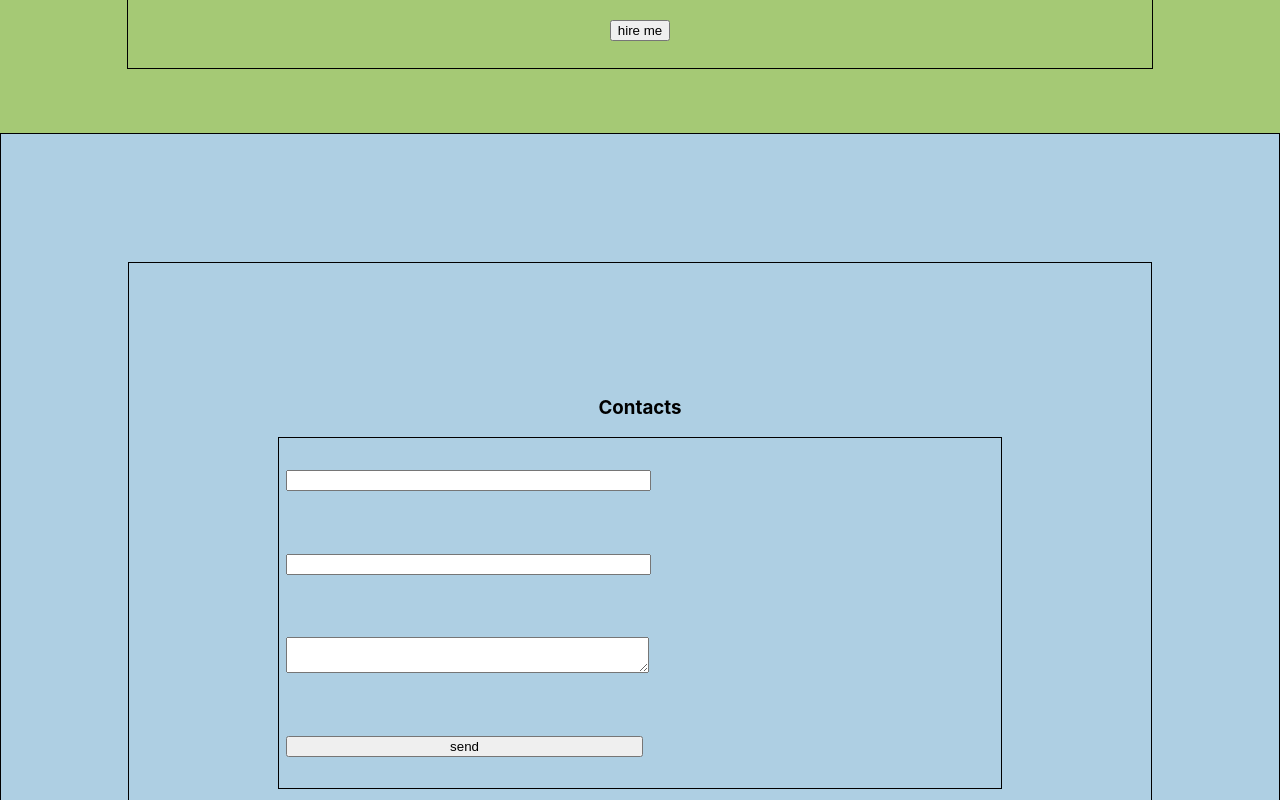
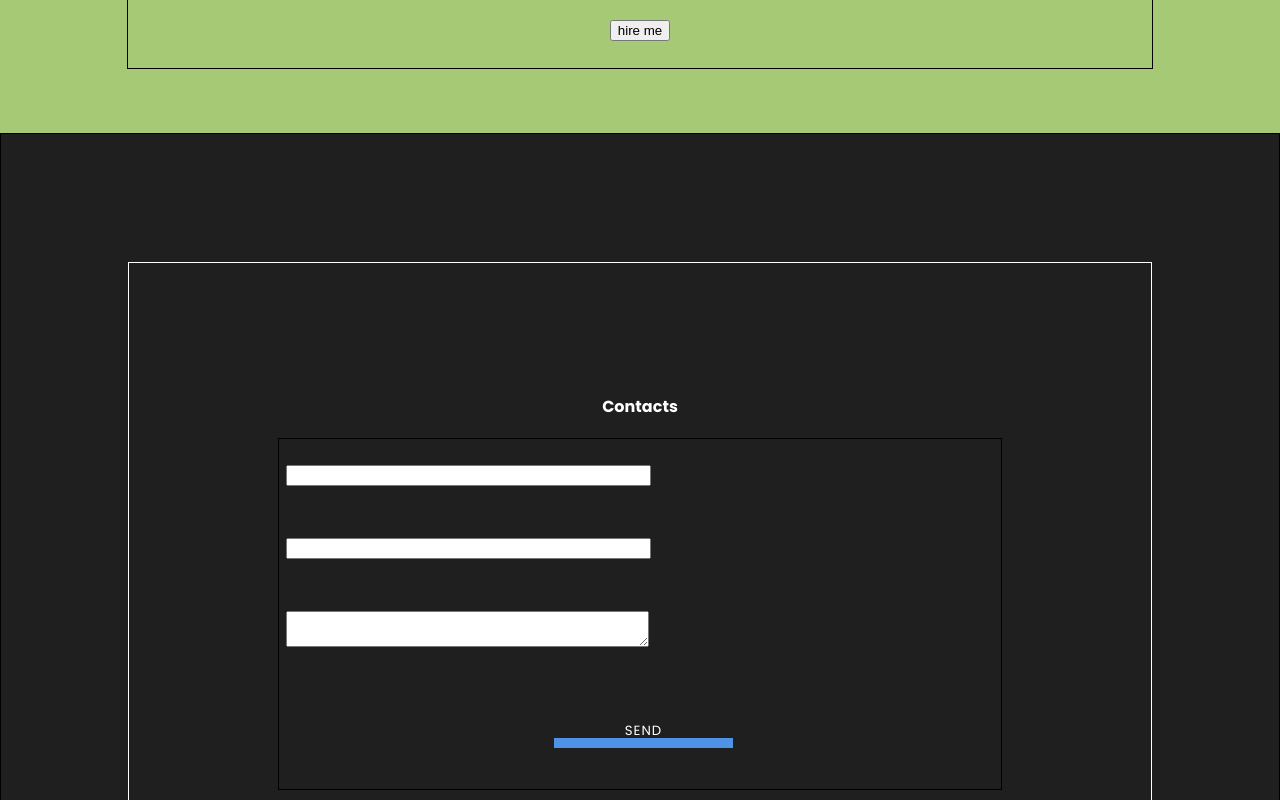
Before and after one commit to Paul-Bel/Portfolio, a React (Create React App) app: page / in a window 1280 px wide. Shown: the part 2740-3540 px from the top of the page. Built offline with nearby package versions, Linux system fonts and the light colour scheme.

Commit message:
added animation of button

```diff
--- a/src/Contacts/Contacts.module.scss
+++ b/src/Contacts/Contacts.module.scss
@@ -1,34 +1,94 @@
 @import "src/common/styles/varabiles";
+@import "src/common/styles/mixin";
+
 .block {
-    background-color: #aecfe3;
+  background-color: $bgFirstColor;
   padding: 10% 0;
   border: 1px solid;
+
   .blockContact {
+    animation-duration: 1.25s;
     min-height: 80vh;
     width: 80%;
-        border: 1px solid black;
+    border: 1px solid $textColor;
     margin: 0 auto;
-        display: flex;
-        align-content: space-around;
-        flex-wrap: wrap;
-        flex-direction: column;
-        justify-content: center;
-        align-items: center;
+    @include flexFirstStyle(flex, column, wrap, center, center);
+    //align-content: space-around;
     .input {
-            display: flex;
-            flex-wrap: nowrap;
-            flex-direction: column;
-            align-items: flex-start;
+      @include flexFirstStyle(flex, column, nowrap, space-around, flex-start);
       width: 70%;
       height: 40%;
       min-height: 350px;
-            justify-content: space-around;
-            align-content: center;
+      //align-content: center;
       border: 1px solid;
       padding-left: 7px;
+
       & input, textarea, button {
         min-width: 50%;
       }
+
+      & button {
+        color: $textColor;
+        font-family: $fontFamilyPoppins;
+        text-transform: uppercase;
+        text-decoration: none;
+        letter-spacing: 1px;
+        padding: 7px 20px;
+        transition: all 0.4s ease-in-out 0s;
+        background: transparent;
+        max-width: 170px;
+        margin: 15px auto;
+        z-index: 22;
+        text-align: center;
+        width: 100%;
+        border: none;
+        position: relative;
+        cursor: pointer;
+        &::after {
+          content: "";
+          position: absolute;
+          left: 0;
+          right: 0;
+          bottom: 0;
+          height: 10px;
+          width: 50%;
+          background: #4e93e6;
+          z-index: -1;
+          transition: all 0.2s ease-in-out 0s;
+          margin: 0 auto;
+        }
+        &:hover:after {
+          height: 100%;
+          width: 100%;
+        }
+      }
+
+      //& button:hover {
+      //  display: block;
+      //  font: 400 14px/1.2 'Poppins', sans-serif;
+      //  text-transform: uppercase;
+      //  text-decoration: none;
+      //  letter-spacing: 1px;
+      //  padding: 7px 20px;
+      //  cursor: pointer;
+      //  -webkit-transition: all 0.4s ease-in-out 0s;
+      //  -moz-transition: all 0.4s ease-in-out 0s;
+      //  -o-transition: all 0.4s ease-in-out 0s;
+      //  transition: all 0.4s ease-in-out 0s;
+      //  background: transparent;
+      //  color: #fff;
+      //  max-width: 170px;
+      //  margin: 15px auto;
+      //  z-index: 22;
+      //  text-align: center;
+      //  width: 100%;
+      //  border: none;
+      //  position: relative;
+      //}
+    }
+
+    & h3 {
+      @include text($fontFamilyPoppins, 700, inherit, 1.8);
     }
   }
 }
--- a/src/Main/Main.tsx
+++ b/src/Main/Main.tsx
@@ -1,6 +1,6 @@
 import React from "react";
 import s from './Main.module.css'
-import stylesContainer from '../common/styles/Container.module.css'
+import stylesContainer from '../common/styles/Container.module.scss'
 
 export const Main = () => {
 
--- a/src/MyWorks/MyWorks.tsx
+++ b/src/MyWorks/MyWorks.tsx
@@ -1,5 +1,5 @@
 import s from './My_works.module.scss'
-import stylesContainer from "../common/styles/Container.module.css";
+import stylesContainer from "../common/styles/Container.module.scss";
 import {MyWork} from "./MyWork";
 import {Title} from "../common/components/Title/Title";
 import TDIMG from '../assets/img/Todolist.jpg'
--- a/src/MyWorks/My_works.module.scss
+++ b/src/MyWorks/My_works.module.scss
@@ -70,12 +70,12 @@
     height: 34%;
     padding: 25px 20px;
     .about_works {
-      @include text($fontFamilyPoppins, 400, inherit, 1.8);
+      @include text($fontFamilyPoppins, 300, inherit, 1.8);
       text-indent: inherit;
       font-stretch: normal;
     }
-    .about h3 {
-      @include text($fontFamilyJosefin, 300, 16px, 1px);
+    & h3 {
+      @include text($fontFamilyJosefin, 700, 16px, 1px);
       margin-bottom: 15px;
     }
     .span {
--- a/src/Skills/Skills.tsx
+++ b/src/Skills/Skills.tsx
@@ -1,7 +1,7 @@
 import React from "react";
 import s from './Skills.module.css'
 import {Skill} from "./Skill";
-import stylesContainer from "../common/styles/Container.module.css";
+import stylesContainer from "../common/styles/Container.module.scss";
 import {Title} from "../common/components/Title/Title";
 
 export const Skills = () => {
--- a/src/common/styles/Container.module.css
+++ b/src/common/styles/Container.module.scss
@@ -2,8 +2,10 @@
     min-height: 90vh;
     border: 1px solid black;
     margin: 0 auto;
+
     display: flex;
     align-content: center;
+    flex-wrap: wrap;
     justify-content: space-around;
-    flex-wrap: wrap;
+
 }
--- a/src/common/styles/mixin.scss
+++ b/src/common/styles/mixin.scss
@@ -7,3 +7,10 @@
   line-height: $lineHeight;
   color: $textColor;
 }
+@mixin flexFirstStyle($display, $flexDirection, $flexWrap, $justifyContent, $alignItems){
+  display: $display;
+  flex-direction: $flexDirection;
+  flex-wrap: $flexWrap;
+  justify-content: $justifyContent;
+  align-items: $alignItems;
+}
```
Lines whose indentation alone changed are shown as unchanged.
